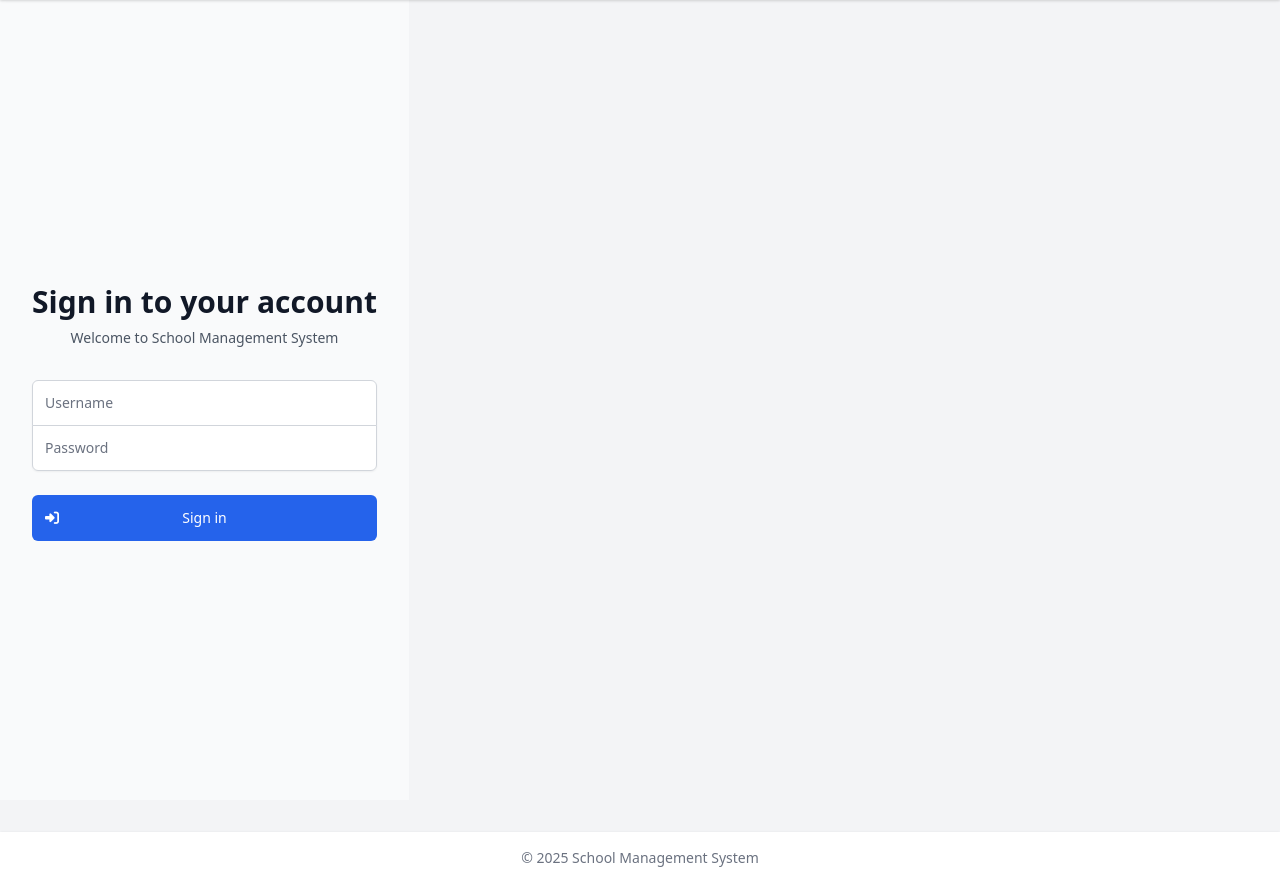
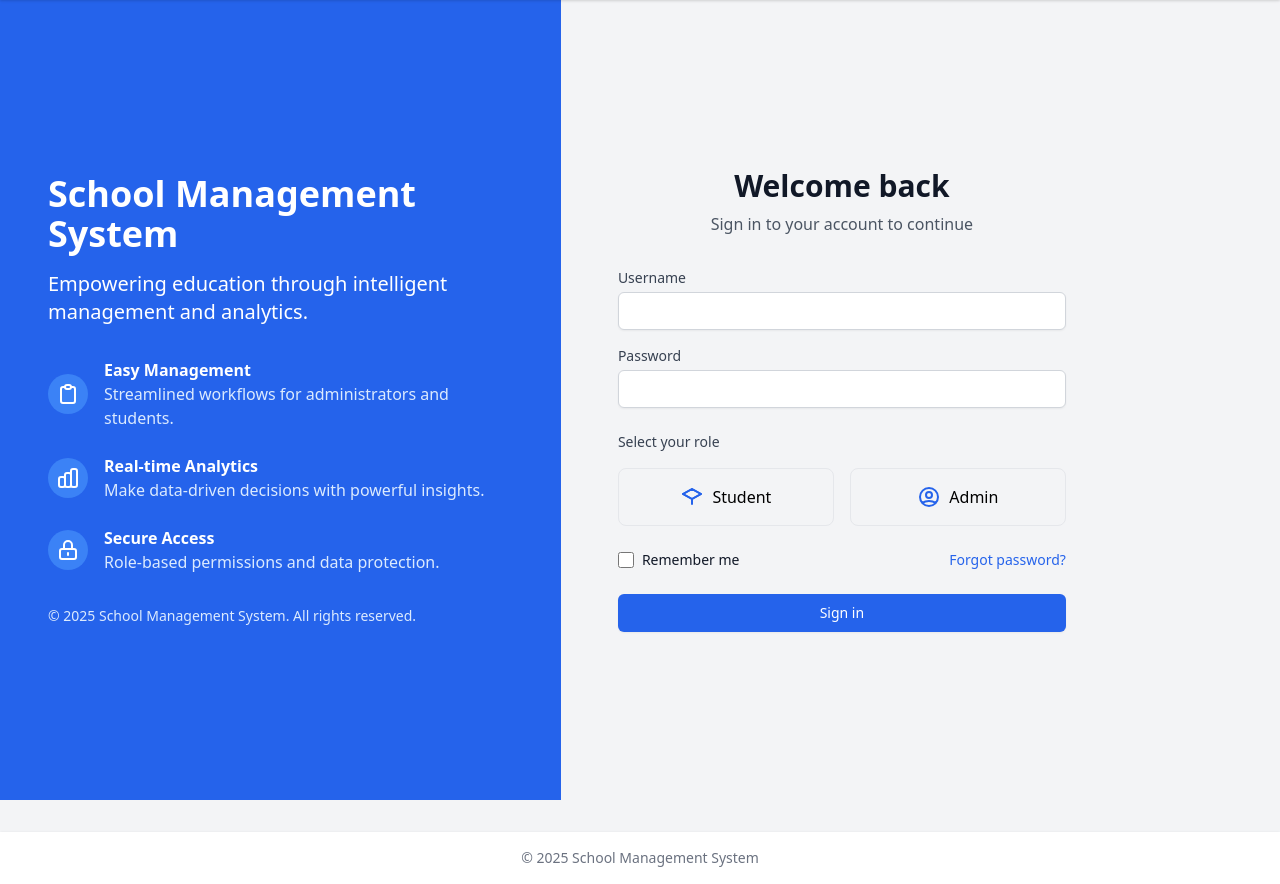
Before and after one commit to Elia-Narh/Accounting-software, a Django app: page /login/ in a window 1280 px wide. Shown: the part 64-948 px from the top of the page. Run offline with Django 4.2, Linux system fonts and the light colour scheme.

Commit message:
Update login page UI and functionality: Add role selection, remember me, and improve error handling

```diff
--- a/school_management/backend/school_app/templates/school_app/login.html
+++ b/school_management/backend/school_app/templates/school_app/login.html
@@ -4,57 +4,134 @@
 {% block title %}Login{% endblock %}
 
 {% block content %}
-<div class="min-h-screen flex items-center justify-center bg-gray-50 py-12 px-4 sm:px-6 lg:px-8">
-    <div class="max-w-md w-full space-y-8">
-        <div class="text-center">
-            <h2 class="mt-6 text-center text-3xl font-extrabold text-gray-900">
-                Sign in to your account
-            </h2>
-            <p class="mt-2 text-center text-sm text-gray-600">
-                Welcome to School Management System
-            </p>
-        </div>
-        <form class="mt-8 space-y-6" method="POST">
-            {% csrf_token %}
-            <div class="rounded-md shadow-sm -space-y-px">
-                <div>
-                    <label for="username" class="sr-only">Username</label>
-                    <input id="username" name="username" type="text" required class="appearance-none rounded-none relative block w-full px-3 py-3 border border-gray-300 placeholder-gray-500 text-gray-900 rounded-t-md focus:outline-none focus:ring-blue-500 focus:border-blue-500 focus:z-10 sm:text-sm" placeholder="Username">
+<div class="min-h-screen flex">
+    <!-- Left side - System Info -->
+    <div class="flex-1 bg-blue-600 p-12 text-white flex flex-col justify-center">
+        <h1 class="text-4xl font-bold mb-4">School Management System</h1>
+        <p class="text-xl mb-8">Empowering education through intelligent management and analytics.</p>
+
+        <!-- Features -->
+        <div class="space-y-6">
+            <div class="flex items-center space-x-4">
+                <div class="p-2 rounded-full bg-blue-500">
+                    <svg class="w-6 h-6" fill="none" stroke="currentColor" viewBox="0 0 24 24">
+                        <path stroke-linecap="round" stroke-linejoin="round" stroke-width="2" d="M9 5H7a2 2 0 00-2 2v12a2 2 0 002 2h10a2 2 0 002-2V7a2 2 0 00-2-2h-2M9 5a2 2 0 002 2h2a2 2 0 002-2M9 5a2 2 0 012-2h2a2 2 0 012 2"/>
+                    </svg>
                 </div>
                 <div>
-                    <label for="password" class="sr-only">Password</label>
-                    <input id="password" name="password" type="password" required class="appearance-none rounded-none relative block w-full px-3 py-3 border border-gray-300 placeholder-gray-500 text-gray-900 rounded-b-md focus:outline-none focus:ring-blue-500 focus:border-blue-500 focus:z-10 sm:text-sm" placeholder="Password">
+                    <h3 class="font-semibold">Easy Management</h3>
+                    <p class="text-blue-100">Streamlined workflows for administrators and students.</p>
                 </div>
             </div>
 
-            {% if form.errors %}
-            <div class="rounded-md bg-red-50 p-4 mt-4">
-                <div class="flex">
-                    <div class="ml-3">
-                        <h3 class="text-sm font-medium text-red-800">
-                            There was an error with your login attempt
-                        </h3>
-                        <div class="mt-2 text-sm text-red-700">
-                            <ul class="list-disc pl-5 space-y-1">
-                                {% for error in form.non_field_errors %}
-                                <li>{{ error }}</li>
-                                {% endfor %}
-                            </ul>
+            <div class="flex items-center space-x-4">
+                <div class="p-2 rounded-full bg-blue-500">
+                    <svg class="w-6 h-6" fill="none" stroke="currentColor" viewBox="0 0 24 24">
+                        <path stroke-linecap="round" stroke-linejoin="round" stroke-width="2" d="M9 19v-6a2 2 0 00-2-2H5a2 2 0 00-2 2v6a2 2 0 002 2h2a2 2 0 002-2zm0 0V9a2 2 0 012-2h2a2 2 0 012 2v10m-6 0a2 2 0 002 2h2a2 2 0 002-2m0 0V5a2 2 0 012-2h2a2 2 0 012 2v14a2 2 0 01-2 2h-2a2 2 0 01-2-2z"/>
+                    </svg>
+                </div>
+                <div>
+                    <h3 class="font-semibold">Real-time Analytics</h3>
+                    <p class="text-blue-100">Make data-driven decisions with powerful insights.</p>
+                </div>
+            </div>
+
+            <div class="flex items-center space-x-4">
+                <div class="p-2 rounded-full bg-blue-500">
+                    <svg class="w-6 h-6" fill="none" stroke="currentColor" viewBox="0 0 24 24">
+                        <path stroke-linecap="round" stroke-linejoin="round" stroke-width="2" d="M12 15v2m-6 4h12a2 2 0 002-2v-6a2 2 0 00-2-2H6a2 2 0 00-2 2v6a2 2 0 002 2zm10-10V7a4 4 0 00-8 0v4h8z"/>
+                    </svg>
+                </div>
+                <div>
+                    <h3 class="font-semibold">Secure Access</h3>
+                    <p class="text-blue-100">Role-based permissions and data protection.</p>
+                </div>
+            </div>
+        </div>
+
+        <p class="mt-8 text-sm text-blue-100">© 2025 School Management System. All rights reserved.</p>
+    </div>
+
+    <!-- Right side - Login Form -->
+    <div class="flex-1 flex items-center justify-center p-12">
+        <div class="w-full max-w-md">
+            <div class="text-center mb-8">
+                <h2 class="text-3xl font-bold text-gray-900 mb-2">Welcome back</h2>
+                <p class="text-gray-600">Sign in to your account to continue</p>
+            </div>
+
+            {% if messages %}
+            {% for message in messages %}
+            <div class="mb-4 p-4 rounded-md {% if message.tags == 'success' %}bg-green-50 text-green-800{% else %}bg-red-50 text-red-800{% endif %}">
+                {{ message }}
+            </div>
+            {% endfor %}
+            {% endif %}
+
+            <form method="POST" class="space-y-6">
+                {% csrf_token %}
+
+                <div class="space-y-4">
+                    <div>
+                        <label for="username" class="block text-sm font-medium text-gray-700 mb-1">Username</label>
+                        <input id="username" name="username" type="text" required
+                            class="appearance-none block w-full px-3 py-2 border border-gray-300 rounded-md shadow-sm placeholder-gray-400 focus:outline-none focus:ring-blue-500 focus:border-blue-500 sm:text-sm"
+                            value="{{ form.username.value|default_if_none:'' }}">
+                    </div>
+
+                    <div>
+                        <label for="password" class="block text-sm font-medium text-gray-700 mb-1">Password</label>
+                        <input id="password" name="password" type="password" required
+                            class="appearance-none block w-full px-3 py-2 border border-gray-300 rounded-md shadow-sm placeholder-gray-400 focus:outline-none focus:ring-blue-500 focus:border-blue-500 sm:text-sm">
+                    </div>
+                </div>
+
+                <div class="space-y-4">
+                    <label class="block text-sm font-medium text-gray-700 mb-1">Select your role</label>
+                    <div class="grid grid-cols-2 gap-4">
+                        <div>
+                            <label class="relative flex items-center justify-center p-4 border rounded-lg cursor-pointer hover:bg-gray-50 focus-within:ring-2 focus-within:ring-blue-500">
+                                <input type="radio" name="user_role" value="student" class="sr-only" required>
+                                <div class="flex items-center space-x-2">
+                                    <svg class="w-6 h-6 text-blue-600" fill="none" stroke="currentColor" viewBox="0 0 24 24">
+                                        <path stroke-linecap="round" stroke-linejoin="round" stroke-width="2" d="M12 14l9-5-9-5-9 5 9 5z"/>
+                                        <path stroke-linecap="round" stroke-linejoin="round" stroke-width="2" d="M12 14l9-5-9-5-9 5 9 5zm0 0L3 9m9 5v5m0-5l9-5"/>
+                                    </svg>
+                                    <span class="font-medium">Student</span>
+                                </div>
+                            </label>
+                        </div>
+                        <div>
+                            <label class="relative flex items-center justify-center p-4 border rounded-lg cursor-pointer hover:bg-gray-50 focus-within:ring-2 focus-within:ring-blue-500">
+                                <input type="radio" name="user_role" value="admin" class="sr-only" required>
+                                <div class="flex items-center space-x-2">
+                                    <svg class="w-6 h-6 text-blue-600" fill="none" stroke="currentColor" viewBox="0 0 24 24">
+                                        <path stroke-linecap="round" stroke-linejoin="round" stroke-width="2" d="M5.121 17.804A13.937 13.937 0 0112 16c2.5 0 4.847.655 6.879 1.804M15 10a3 3 0 11-6 0 3 3 0 016 0zm6 2a9 9 0 11-18 0 9 9 0 0118 0z"/>
+                                    </svg>
+                                    <span class="font-medium">Admin</span>
+                                </div>
+                            </label>
                         </div>
                     </div>
                 </div>
-            </div>
-            {% endif %}
 
-            <div>
-                <button type="submit" class="group relative w-full flex justify-center py-3 px-4 border border-transparent text-sm font-medium rounded-md text-white bg-blue-600 hover:bg-blue-700 focus:outline-none focus:ring-2 focus:ring-offset-2 focus:ring-blue-500">
-                    <span class="absolute left-0 inset-y-0 flex items-center pl-3">
-                        <i class="fas fa-sign-in-alt"></i>
-                    </span>
+                <div class="flex items-center justify-between">
+                    <div class="flex items-center">
+                        <input id="remember_me" name="remember_me" type="checkbox"
+                            class="h-4 w-4 text-blue-600 focus:ring-blue-500 border-gray-300 rounded">
+                        <label for="remember_me" class="ml-2 block text-sm text-gray-900">Remember me</label>
+                    </div>
+                    <div class="text-sm">
+                        <a href="{% url 'school_app:password_reset' %}" class="font-medium text-blue-600 hover:text-blue-500">Forgot password?</a>
+                    </div>
+                </div>
+
+                <button type="submit"
+                    class="w-full flex justify-center py-2 px-4 border border-transparent rounded-md shadow-sm text-sm font-medium text-white bg-blue-600 hover:bg-blue-700 focus:outline-none focus:ring-2 focus:ring-offset-2 focus:ring-blue-500">
                     Sign in
                 </button>
-            </div>
-        </form>
+            </form>
+        </div>
     </div>
 </div>
 {% endblock %}
--- a/school_management/backend/school_app/views.py
+++ b/school_management/backend/school_app/views.py
@@ -48,29 +48,35 @@ def login_view(request):
             username = form.cleaned_data.get('username')
             password = form.cleaned_data.get('password')
             user_role = request.POST.get('user_role')
+            remember_me = request.POST.get('remember_me') == 'on'
 
             user = authenticate(username=username, password=password)
             if user is not None:
                 # Check if user role matches their actual role
                 if user_role == 'admin' and user.is_staff:
                     login(request, user)
-                    messages.success(request, f'Welcome back, {username}!')
+                    messages.success(request, 'You have been logged out successfully.')
+                    if not remember_me:
+                        request.session.set_expiry(0)  # Session expires when browser closes
                     return redirect('school_app:dashboard')
                 elif user_role == 'student' and not user.is_staff:
                     # Check if student profile exists
                     try:
                         student = Student.objects.get(user=user)
                         login(request, user)
-                        messages.success(request, f'Welcome back, {username}!')
+                        messages.success(request, 'You have been logged out successfully.')
+                        if not remember_me:
+                            request.session.set_expiry(0)  # Session expires when browser closes
                         return redirect('school_app:student_dashboard')
                     except Student.DoesNotExist:
                         messages.error(request, 'No student profile found for this account.')
                 else:
-                    messages.error(request, 'Invalid role selected for this account.')
+                    messages.error(request, 'Please select the correct role for your account.')
             else:
                 messages.error(request, 'Invalid username or password.')
     else:
         form = AuthenticationForm()
+
     return render(request, 'school_app/login.html', {'form': form})
 
 def logout_view(request):
```
